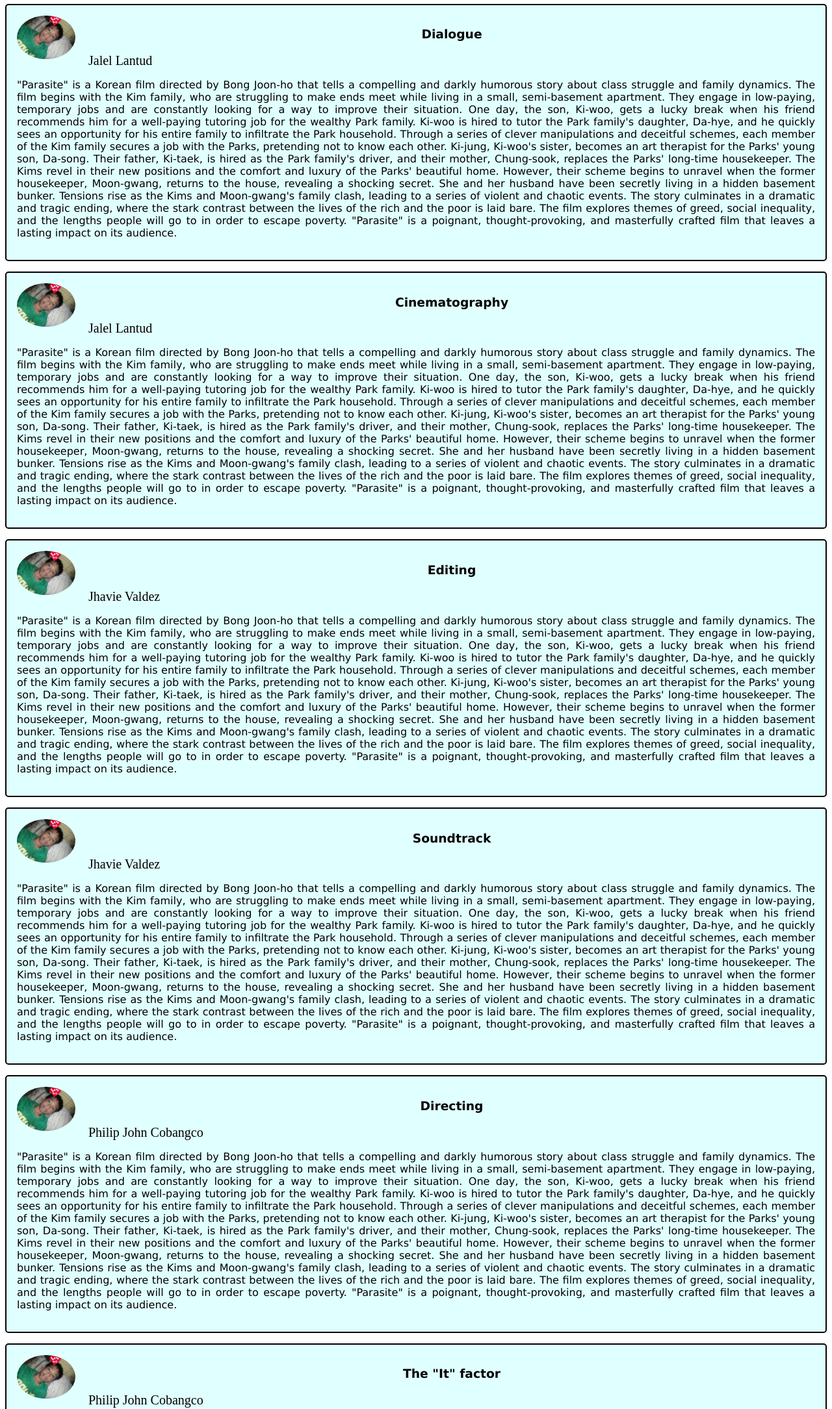
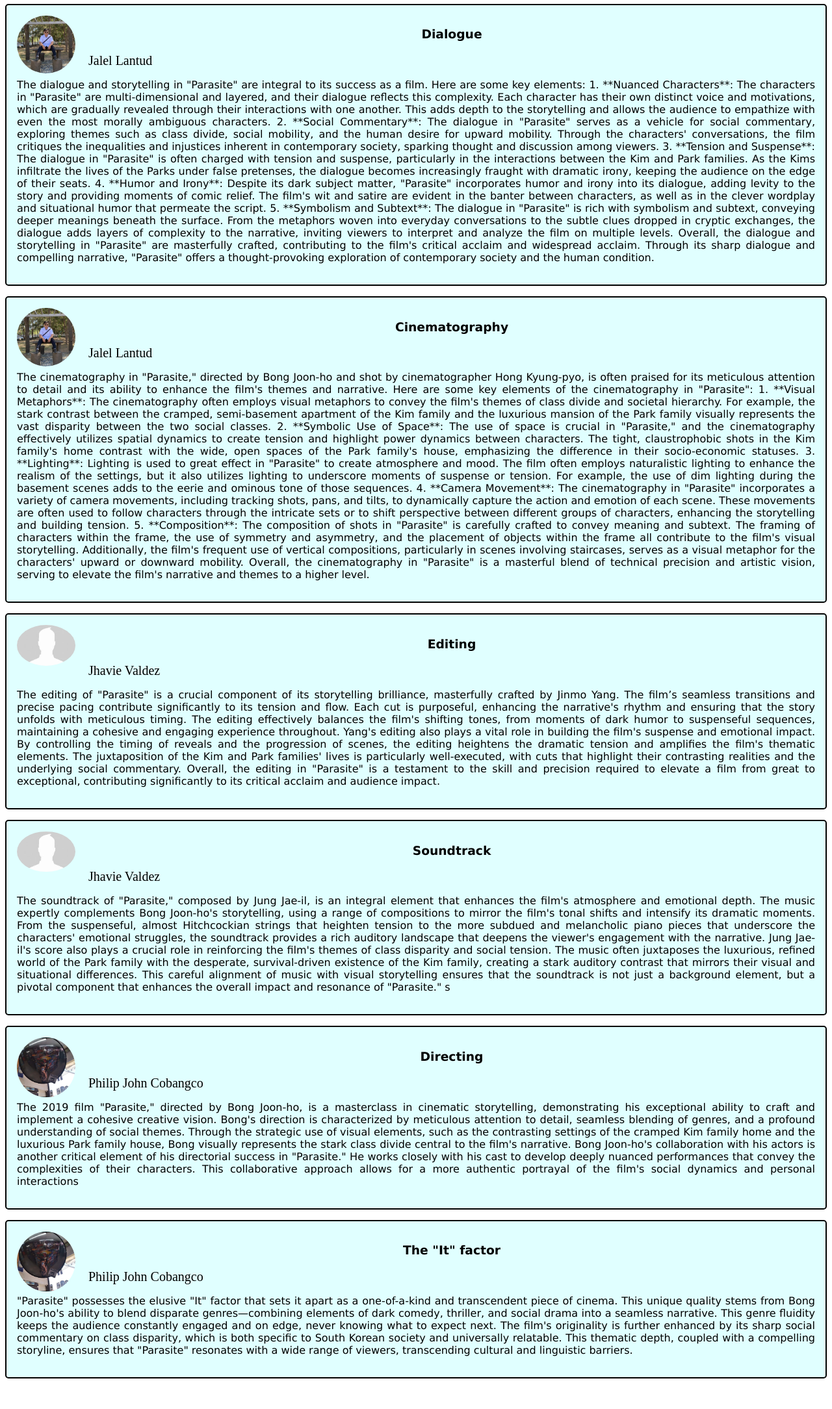
Before and after one commit to Penguin292024/blog, a plain HTML site: page New folder/index.html in a window 1280 px wide. Shown: the part 1760-3929 px from the top of the page at 65% size. After the commit the page ends 3898 px from the top, so only its background shows below. Drawn offline with Linux system fonts and the light colour scheme.

Commit message:
Add files via upload

```diff
--- a/New folder/index.html
+++ b/New folder/index.html
@@ -46,87 +46,71 @@
       </div>
 
       <div class="dialogue">
-        <img src="FB_IMG_1699960530585.jpg" alt="Avatar" style="width:90px">
+        <img src="FB_IMG_1717229982279.jpg" alt="Avatar" style="width:90px">
         <h3>Dialogue</h3> <span >Jalel Lantud</span>
-        <p>"Parasite" is a Korean film directed by Bong Joon-ho that tells a compelling and darkly humorous story about class struggle and family dynamics. The film begins with the Kim family, who are struggling to make ends meet while living in a small, semi-basement apartment. They engage in low-paying, temporary jobs and are constantly looking for a way to improve their situation.
+        <p>The dialogue and storytelling in "Parasite" are integral to its success as a film. Here are some key elements:
 
-            One day, the son, Ki-woo, gets a lucky break when his friend recommends him for a well-paying tutoring job for the wealthy Park family. Ki-woo is hired to tutor the Park family's daughter, Da-hye, and he quickly sees an opportunity for his entire family to infiltrate the Park household. Through a series of clever manipulations and deceitful schemes, each member of the Kim family secures a job with the Parks, pretending not to know each other.
+          1. **Nuanced Characters**: The characters in "Parasite" are multi-dimensional and layered, and their dialogue reflects this complexity. Each character has their own distinct voice and motivations, which are gradually revealed through their interactions with one another. This adds depth to the storytelling and allows the audience to empathize with even the most morally ambiguous characters.
 
-            Ki-jung, Ki-woo's sister, becomes an art therapist for the Parks' young son, Da-song. Their father, Ki-taek, is hired as the Park family's driver, and their mother, Chung-sook, replaces the Parks' long-time housekeeper. The Kims revel in their new positions and the comfort and luxury of the Parks' beautiful home.
+          2. **Social Commentary**: The dialogue in "Parasite" serves as a vehicle for social commentary, exploring themes such as class divide, social mobility, and the human desire for upward mobility. Through the characters' conversations, the film critiques the inequalities and injustices inherent in contemporary society, sparking thought and discussion among viewers.
 
-            However, their scheme begins to unravel when the former housekeeper, Moon-gwang, returns to the house, revealing a shocking secret. She and her husband have been secretly living in a hidden basement bunker. Tensions rise as the Kims and Moon-gwang's family clash, leading to a series of violent and chaotic events.
+          3. **Tension and Suspense**: The dialogue in "Parasite" is often charged with tension and suspense, particularly in the interactions between the Kim and Park families. As the Kims infiltrate the lives of the Parks under false pretenses, the dialogue becomes increasingly fraught with dramatic irony, keeping the audience on the edge of their seats.
 
-            The story culminates in a dramatic and tragic ending, where the stark contrast between the lives of the rich and the poor is laid bare. The film explores themes of greed, social inequality, and the lengths people will go to in order to escape poverty. "Parasite" is a poignant, thought-provoking, and masterfully crafted film that leaves a lasting impact on its audience.</p>
+          4. **Humor and Irony**: Despite its dark subject matter, "Parasite" incorporates humor and irony into its dialogue, adding levity to the story and providing moments of comic relief. The film's wit and satire are evident in the banter between characters, as well as in the clever wordplay and situational humor that permeate the script.
+
+          5. **Symbolism and Subtext**: The dialogue in "Parasite" is rich with symbolism and subtext, conveying deeper meanings beneath the surface. From the metaphors woven into everyday conversations to the subtle clues dropped in cryptic exchanges, the dialogue adds layers of complexity to the narrative, inviting viewers to interpret and analyze the film on multiple levels.
+
+          Overall, the dialogue and storytelling in "Parasite" are masterfully crafted, contributing to the film's critical acclaim and widespread acclaim. Through its sharp dialogue and compelling narrative, "Parasite" offers a thought-provoking exploration of contemporary society and the human condition.</p>
       </div>
 
       <div class="cinematography">
-        <img src="FB_IMG_1699960530585.jpg" alt="Avatar" style="width:90px">
+        <img src="FB_IMG_1717229982279.jpg" alt="Avatar" style="width:90px">
         <h3>Cinematography</h3> <span >Jalel Lantud</span>
-        <p>"Parasite" is a Korean film directed by Bong Joon-ho that tells a compelling and darkly humorous story about class struggle and family dynamics. The film begins with the Kim family, who are struggling to make ends meet while living in a small, semi-basement apartment. They engage in low-paying, temporary jobs and are constantly looking for a way to improve their situation.
+        <p>The cinematography in "Parasite," directed by Bong Joon-ho and shot by cinematographer Hong Kyung-pyo, is often praised for its meticulous attention to detail and its ability to enhance the film's themes and narrative. Here are some key elements of the cinematography in "Parasite":
 
-            One day, the son, Ki-woo, gets a lucky break when his friend recommends him for a well-paying tutoring job for the wealthy Park family. Ki-woo is hired to tutor the Park family's daughter, Da-hye, and he quickly sees an opportunity for his entire family to infiltrate the Park household. Through a series of clever manipulations and deceitful schemes, each member of the Kim family secures a job with the Parks, pretending not to know each other.
+          1. **Visual Metaphors**: The cinematography often employs visual metaphors to convey the film's themes of class divide and societal hierarchy. For example, the stark contrast between the cramped, semi-basement apartment of the Kim family and the luxurious mansion of the Park family visually represents the vast disparity between the two social classes.
 
-            Ki-jung, Ki-woo's sister, becomes an art therapist for the Parks' young son, Da-song. Their father, Ki-taek, is hired as the Park family's driver, and their mother, Chung-sook, replaces the Parks' long-time housekeeper. The Kims revel in their new positions and the comfort and luxury of the Parks' beautiful home.
+          2. **Symbolic Use of Space**: The use of space is crucial in "Parasite," and the cinematography effectively utilizes spatial dynamics to create tension and highlight power dynamics between characters. The tight, claustrophobic shots in the Kim family's home contrast with the wide, open spaces of the Park family's house, emphasizing the difference in their socio-economic statuses.
 
-            However, their scheme begins to unravel when the former housekeeper, Moon-gwang, returns to the house, revealing a shocking secret. She and her husband have been secretly living in a hidden basement bunker. Tensions rise as the Kims and Moon-gwang's family clash, leading to a series of violent and chaotic events.
+          3. **Lighting**: Lighting is used to great effect in "Parasite" to create atmosphere and mood. The film often employs naturalistic lighting to enhance the realism of the settings, but it also utilizes lighting to underscore moments of suspense or tension. For example, the use of dim lighting during the basement scenes adds to the eerie and ominous tone of those sequences.
 
-            The story culminates in a dramatic and tragic ending, where the stark contrast between the lives of the rich and the poor is laid bare. The film explores themes of greed, social inequality, and the lengths people will go to in order to escape poverty. "Parasite" is a poignant, thought-provoking, and masterfully crafted film that leaves a lasting impact on its audience.</p>
+          4. **Camera Movement**: The cinematography in "Parasite" incorporates a variety of camera movements, including tracking shots, pans, and tilts, to dynamically capture the action and emotion of each scene. These movements are often used to follow characters through the intricate sets or to shift perspective between different groups of characters, enhancing the storytelling and building tension.
+
+          5. **Composition**: The composition of shots in "Parasite" is carefully crafted to convey meaning and subtext. The framing of characters within the frame, the use of symmetry and asymmetry, and the placement of objects within the frame all contribute to the film's visual storytelling. Additionally, the film's frequent use of vertical compositions, particularly in scenes involving staircases, serves as a visual metaphor for the characters' upward or downward mobility.
+
+          Overall, the cinematography in "Parasite" is a masterful blend of technical precision and artistic vision, serving to elevate the film's narrative and themes to a higher level.</p>
       </div>
 
       <div class="editing">
-        <img src="FB_IMG_1699960530585.jpg" alt="Avatar" style="width:90px">
+        <img src="javie.jpeg" alt="Avatar" style="width:90px">
         <h3>Editing</h3> <span >Jhavie Valdez</span>
-        <p>"Parasite" is a Korean film directed by Bong Joon-ho that tells a compelling and darkly humorous story about class struggle and family dynamics. The film begins with the Kim family, who are struggling to make ends meet while living in a small, semi-basement apartment. They engage in low-paying, temporary jobs and are constantly looking for a way to improve their situation.
-
-            One day, the son, Ki-woo, gets a lucky break when his friend recommends him for a well-paying tutoring job for the wealthy Park family. Ki-woo is hired to tutor the Park family's daughter, Da-hye, and he quickly sees an opportunity for his entire family to infiltrate the Park household. Through a series of clever manipulations and deceitful schemes, each member of the Kim family secures a job with the Parks, pretending not to know each other.
-
-            Ki-jung, Ki-woo's sister, becomes an art therapist for the Parks' young son, Da-song. Their father, Ki-taek, is hired as the Park family's driver, and their mother, Chung-sook, replaces the Parks' long-time housekeeper. The Kims revel in their new positions and the comfort and luxury of the Parks' beautiful home.
-
-            However, their scheme begins to unravel when the former housekeeper, Moon-gwang, returns to the house, revealing a shocking secret. She and her husband have been secretly living in a hidden basement bunker. Tensions rise as the Kims and Moon-gwang's family clash, leading to a series of violent and chaotic events.
-
-            The story culminates in a dramatic and tragic ending, where the stark contrast between the lives of the rich and the poor is laid bare. The film explores themes of greed, social inequality, and the lengths people will go to in order to escape poverty. "Parasite" is a poignant, thought-provoking, and masterfully crafted film that leaves a lasting impact on its audience.</p>
+        <p>The editing of "Parasite" is a crucial component of its storytelling brilliance, masterfully crafted by Jinmo Yang. The film’s seamless transitions and precise pacing contribute significantly to its tension and flow. Each cut is purposeful, enhancing the narrative's rhythm and ensuring that the story unfolds with meticulous timing. The editing effectively balances the film's shifting tones, from moments of dark humor to suspenseful sequences, maintaining a cohesive and engaging experience throughout.
+          Yang's editing also plays a vital role in building the film's suspense and emotional impact. By controlling the timing of reveals and the progression of scenes, the editing heightens the dramatic tension and amplifies the film's thematic elements. The juxtaposition of the Kim and Park families' lives is particularly well-executed, with cuts that highlight their contrasting realities and the underlying social commentary. Overall, the editing in "Parasite" is a testament to the skill and precision required to elevate a film from great to exceptional, contributing significantly to its critical acclaim and audience impact.
+          </p>
       </div>
 
       <div class="soundtrack">
-        <img src="FB_IMG_1699960530585.jpg" alt="Avatar" style="width:90px">
+        <img src="javie.jpeg" alt="Avatar" style="width:90px">
         <h3>Soundtrack</h3> <span >Jhavie Valdez</span>
-        <p>"Parasite" is a Korean film directed by Bong Joon-ho that tells a compelling and darkly humorous story about class struggle and family dynamics. The film begins with the Kim family, who are struggling to make ends meet while living in a small, semi-basement apartment. They engage in low-paying, temporary jobs and are constantly looking for a way to improve their situation.
-
-            One day, the son, Ki-woo, gets a lucky break when his friend recommends him for a well-paying tutoring job for the wealthy Park family. Ki-woo is hired to tutor the Park family's daughter, Da-hye, and he quickly sees an opportunity for his entire family to infiltrate the Park household. Through a series of clever manipulations and deceitful schemes, each member of the Kim family secures a job with the Parks, pretending not to know each other.
-
-            Ki-jung, Ki-woo's sister, becomes an art therapist for the Parks' young son, Da-song. Their father, Ki-taek, is hired as the Park family's driver, and their mother, Chung-sook, replaces the Parks' long-time housekeeper. The Kims revel in their new positions and the comfort and luxury of the Parks' beautiful home.
-
-            However, their scheme begins to unravel when the former housekeeper, Moon-gwang, returns to the house, revealing a shocking secret. She and her husband have been secretly living in a hidden basement bunker. Tensions rise as the Kims and Moon-gwang's family clash, leading to a series of violent and chaotic events.
-
-            The story culminates in a dramatic and tragic ending, where the stark contrast between the lives of the rich and the poor is laid bare. The film explores themes of greed, social inequality, and the lengths people will go to in order to escape poverty. "Parasite" is a poignant, thought-provoking, and masterfully crafted film that leaves a lasting impact on its audience.</p>
+        <p>The soundtrack of "Parasite," composed by Jung Jae-il, is an integral element that enhances the film's atmosphere and emotional depth. The music expertly complements Bong Joon-ho's storytelling, using a range of compositions to mirror the film's tonal shifts and intensify its dramatic moments. From the suspenseful, almost Hitchcockian strings that heighten tension to the more subdued and melancholic piano pieces that underscore the characters' emotional struggles, the soundtrack provides a rich auditory landscape that deepens the viewer's engagement with the narrative.
+          Jung Jae-il's score also plays a crucial role in reinforcing the film's themes of class disparity and social tension. The music often juxtaposes the luxurious, refined world of the Park family with the desperate, survival-driven existence of the Kim family, creating a stark auditory contrast that mirrors their visual and situational differences. This careful alignment of music with visual storytelling ensures that the soundtrack is not just a background element, but a pivotal component that enhances the overall impact and resonance of "Parasite."
+          s</p>
       </div>
 
       <div class="directing">
-        <img src="FB_IMG_1699960530585.jpg" alt="Avatar" style="width:90px">
+        <img src="pilip.jpg" alt="Avatar" style="width:90px">
         <h3>Directing</h3> <span >Philip John Cobangco</span>
-        <p>"Parasite" is a Korean film directed by Bong Joon-ho that tells a compelling and darkly humorous story about class struggle and family dynamics. The film begins with the Kim family, who are struggling to make ends meet while living in a small, semi-basement apartment. They engage in low-paying, temporary jobs and are constantly looking for a way to improve their situation.
-
-            One day, the son, Ki-woo, gets a lucky break when his friend recommends him for a well-paying tutoring job for the wealthy Park family. Ki-woo is hired to tutor the Park family's daughter, Da-hye, and he quickly sees an opportunity for his entire family to infiltrate the Park household. Through a series of clever manipulations and deceitful schemes, each member of the Kim family secures a job with the Parks, pretending not to know each other.
-
-            Ki-jung, Ki-woo's sister, becomes an art therapist for the Parks' young son, Da-song. Their father, Ki-taek, is hired as the Park family's driver, and their mother, Chung-sook, replaces the Parks' long-time housekeeper. The Kims revel in their new positions and the comfort and luxury of the Parks' beautiful home.
-
-            However, their scheme begins to unravel when the former housekeeper, Moon-gwang, returns to the house, revealing a shocking secret. She and her husband have been secretly living in a hidden basement bunker. Tensions rise as the Kims and Moon-gwang's family clash, leading to a series of violent and chaotic events.
-
-            The story culminates in a dramatic and tragic ending, where the stark contrast between the lives of the rich and the poor is laid bare. The film explores themes of greed, social inequality, and the lengths people will go to in order to escape poverty. "Parasite" is a poignant, thought-provoking, and masterfully crafted film that leaves a lasting impact on its audience.</p>
+        <p>The 2019 film "Parasite," directed by Bong Joon-ho, is a masterclass in cinematic storytelling, demonstrating his exceptional ability to craft and implement a cohesive creative vision. Bong's direction is characterized by meticulous attention to detail, seamless blending of genres, and a profound understanding of social themes. Through the strategic use of visual elements, such as the contrasting settings of the cramped Kim family home and the luxurious Park family house, Bong visually represents the stark class divide central to the film's narrative.
+          Bong Joon-ho's collaboration with his actors is another critical element of his directorial success in "Parasite." He works closely with his cast to develop deeply nuanced performances that convey the complexities of their characters. This collaborative approach allows for a more authentic portrayal of the film's social dynamics and personal interactions
+          </p>
       </div>
 
       <div class="it">
-        <img src="FB_IMG_1699960530585.jpg" alt="Avatar" style="width:90px">
+        <img src="pilip.jpg" alt="Avatar" style="width:90px">
         <h3>The "It" factor</h3> <span >Philip John Cobangco</span>
-        <p>"Parasite" is a Korean film directed by Bong Joon-ho that tells a compelling and darkly humorous story about class struggle and family dynamics. The film begins with the Kim family, who are struggling to make ends meet while living in a small, semi-basement apartment. They engage in low-paying, temporary jobs and are constantly looking for a way to improve their situation.
-
-            One day, the son, Ki-woo, gets a lucky break when his friend recommends him for a well-paying tutoring job for the wealthy Park family. Ki-woo is hired to tutor the Park family's daughter, Da-hye, and he quickly sees an opportunity for his entire family to infiltrate the Park household. Through a series of clever manipulations and deceitful schemes, each member of the Kim family secures a job with the Parks, pretending not to know each other.
-
-            Ki-jung, Ki-woo's sister, becomes an art therapist for the Parks' young son, Da-song. Their father, Ki-taek, is hired as the Park family's driver, and their mother, Chung-sook, replaces the Parks' long-time housekeeper. The Kims revel in their new positions and the comfort and luxury of the Parks' beautiful home.
-
-            However, their scheme begins to unravel when the former housekeeper, Moon-gwang, returns to the house, revealing a shocking secret. She and her husband have been secretly living in a hidden basement bunker. Tensions rise as the Kims and Moon-gwang's family clash, leading to a series of violent and chaotic events.
-
-            The story culminates in a dramatic and tragic ending, where the stark contrast between the lives of the rich and the poor is laid bare. The film explores themes of greed, social inequality, and the lengths people will go to in order to escape poverty. "Parasite" is a poignant, thought-provoking, and masterfully crafted film that leaves a lasting impact on its audience.</p>
+        <p>"Parasite" possesses the elusive "It" factor that sets it apart as a one-of-a-kind and transcendent piece of cinema. This unique quality stems from Bong Joon-ho's ability to blend disparate genres—combining elements of dark comedy, thriller, and social drama into a seamless narrative. This genre fluidity keeps the audience constantly engaged and on edge, never knowing what to expect next.
+          The film's originality is further enhanced by its sharp social commentary on class disparity, which is both specific to South Korean society and universally relatable. This thematic depth, coupled with a compelling storyline, ensures that "Parasite" resonates with a wide range of viewers, transcending cultural and linguistic barriers.
+          </p>
       </div>
 </body>
 
```
Also changed, not shown: New folder/FB_IMG_1717229982279.jpg (added), New folder/javie.jpeg (added), New folder/pilip.jpg (added).
